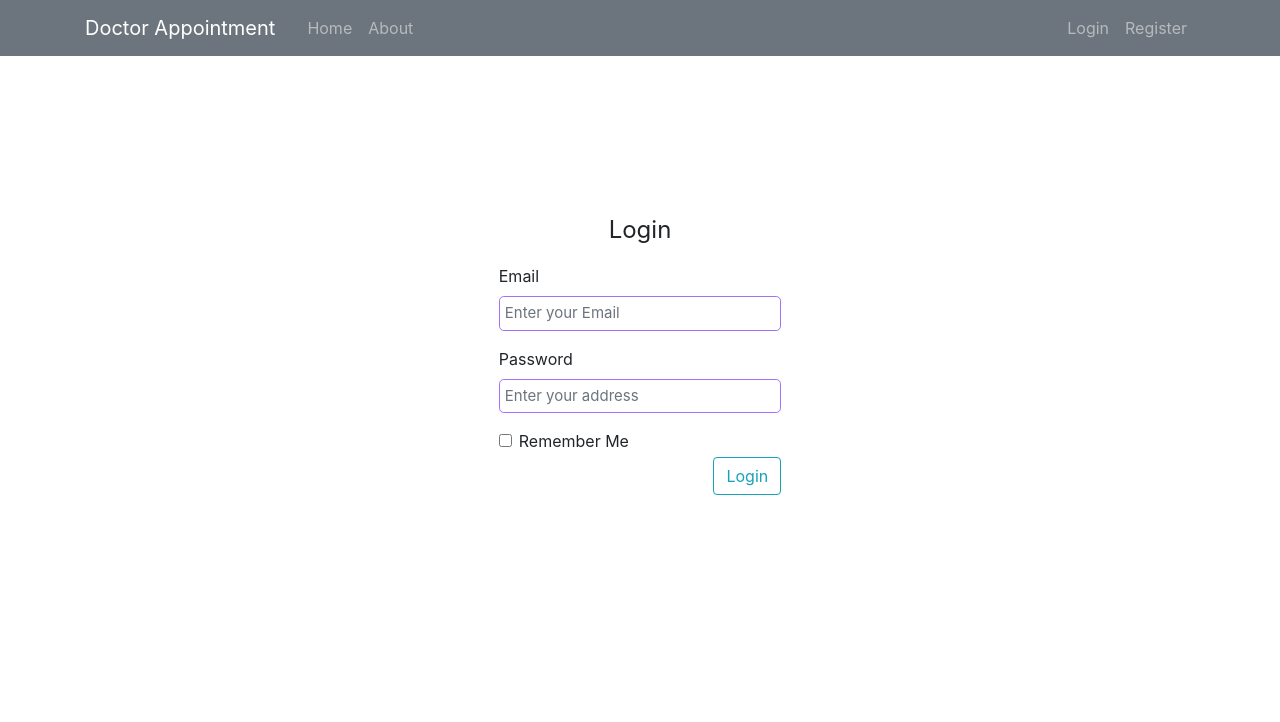
After one commit to Ali-hadi1/appointment, a Flask app: page /login in a window 1280 px wide. The commit adds this page. Shown: the top 722 px of the page. Run offline with Flask 2, Linux system fonts and the light colour scheme; some libraries are stand-ins or nearby versions.

Commit message:
merge changes

```diff
--- a/appointment/__init__.py
+++ b/appointment/__init__.py
@@ -1,6 +1,7 @@
 from flask import Flask
 from flask_bcrypt import Bcrypt
 from flask_sqlalchemy import SQLAlchemy
+from flask_login import LoginManager
 
 app = Flask(__name__)
 
@@ -10,6 +11,9 @@ app.config['SQLALCHEMY_DATABASE_URI'] = 'sqlite:///site.db'
 app.config['SQLALCHEMY_TRACK_MODIFICATIONS'] = False
 db = SQLAlchemy(app)
 bcrypt = Bcrypt(app)
+login_manager = LoginManager(app)
+login_manager.login_view = 'login'
+login_manager.login_message_category = 'info'
 
 
 
--- a/appointment/forms.py
+++ b/appointment/forms.py
@@ -1,20 +1,49 @@
-from random import choices
 from flask_wtf import FlaskForm
+from flask_login import current_user
 from wtforms import StringField, PasswordField, SubmitField, BooleanField, DateField, RadioField, SelectField
-from wtforms.validators import DataRequired, Length, Email, EqualTo
+from wtforms.validators import DataRequired, Length, Email, EqualTo, ValidationError
+from appointment.models import User
 
-class PatientRegisterationForm(FlaskForm):
+class UserRegisteration(FlaskForm):
     name = StringField('name', validators=[DataRequired(), Length(min=2 , max=8)])
     email = StringField('email',validators=[DataRequired(), Email()])
     lastname = StringField('lastname', validators=[DataRequired(), Length(min=4 , max=8)])
     address = StringField('address', validators=[DataRequired(), Length(max=200)])
     date_of_birth = DateField('date_of_birth', validators=[DataRequired()])
     phone = StringField('phone', validators=[DataRequired(), Length(min=10, max=14)])
-    status = RadioField('status', choices=['single', 'married'])
+    role = SelectField('Register As', choices=[(2, 'Doctor'), (3, 'Patient')])
     gender = RadioField("gender", choices=['male','female'])
     password = PasswordField('password', validators=[DataRequired()])
     confirm_password = PasswordField('confirm_password', validators=[DataRequired(), EqualTo('password')])
     submit = SubmitField('submit')
+
+    def validate_email(self, email):
+        user = User.query.filter_by(email=email.data).first()
+        if user:
+            raise ValidationError("this email already exist!")
+
+class UpdateAccount(FlaskForm):
+    name = StringField('name', validators=[DataRequired(), Length(min=2, max=8)])
+    email = StringField('email', validators=[DataRequired(), Email()])
+    lastname = StringField('lastname', validators=[DataRequired(), Length(min=4, max=8)])
+    address = StringField('address', validators=[DataRequired(), Length(max=200)])
+    date_of_birth = DateField('date_of_birth', validators=[DataRequired()])
+    phone = StringField('phone', validators=[DataRequired(), Length(min=10, max=14)])
+    gender = RadioField("gender", choices=['male', 'female'])
+    submit = SubmitField('update')
+
+    def validate_email(self, email):
+        if email.data != current_user.email:
+            user = User.query.filter_by(email=email.data).first()
+            if user:
+                raise ValidationError("this email already exist!")
+
+class Login(FlaskForm):
+    email = StringField('email', validators=[DataRequired(), Email()])
+    password = PasswordField('password', validators=[DataRequired()])
+    remember = BooleanField('Remember Me')
+    submit = SubmitField('Login')
+
 
 class DoctorRegisterationForm(FlaskForm):
     name = StringField('name', validators=[DataRequired(), Length(min=2 , max=8)])
@@ -22,7 +51,7 @@ class DoctorRegisterationForm(FlaskForm):
     lastname = StringField('lastname', validators=[DataRequired(), Length(min=4 , max=8)])
     address = StringField('address', validators=[DataRequired(), Length(max=200)])
     date_of_birth = DateField('date_of_birth', validators=[DataRequired()])
-    dgree = SelectField('degree', validators=[DataRequired()],
+    degree = SelectField('degree', validators=[DataRequired()],
              choices=[(1,"1 Degree"),(2,"2 Degree"),(3,"3 Degree")] )
     speciality = StringField('speciality', validators=[DataRequired(), Length(min=4 , max=200)])
     phone = StringField('phone', validators=[DataRequired(), Length(min=10, max=14)])
--- a/appointment/routes.py
+++ b/appointment/routes.py
@@ -1,13 +1,20 @@
-from flask import Flask, render_template, url_for, flash, redirect
+from flask import Flask, render_template, url_for, flash, redirect, request
 from appointment import app, db, bcrypt
-from appointment.models import Patient
-from appointment.forms import PatientRegisterationForm, DoctorRegisterationForm
+from appointment.models import User
+from appointment.forms import UserRegisteration, Login, DoctorRegisterationForm
+from flask_login import login_user, current_user, logout_user, login_required
+
+
+@app.route("/dashboard")
+@login_required
+def dashboard():
+    if current_user.role == 1:
+        return render_template("index.html")
+    else:
+        flash("Oops, you haven't right privilage", 'info')
+        return redirect(url_for('home'))
 
 @app.route("/")
-@app.route("/dashboard")
-def dashboard():
-    return render_template("index.html")
-
 @app.route("/home")
 def home():
     return render_template("home.html")
@@ -15,10 +22,10 @@ def home():
 
 @app.route("/register", methods=['GET','POST'])
 def register():
-    form = PatientRegisterationForm()
+    form = UserRegisteration()
     if form.validate_on_submit():
         hashed_password = bcrypt.generate_password_hash(form.password.data).decode('utf-8')
-        patient = Patient(name=form.name.data, lastname=form.lastname.data, email=form.email.data,
+        patient = User(name=form.name.data, lastname=form.lastname.data, email=form.email.data,
             address = form.address.data, date_of_birth = form.date_of_birth.data, phone= form.phone.data
             ,password=hashed_password)
         db.session.add(patient)
@@ -26,3 +33,29 @@ def register():
         flash('Your account has been created! You are now able to log in', 'success')
         return redirect(url_for('home'))
     return render_template("register.html", form=form)
+
+
+@app.route("/login", methods=('GET', 'POST'))
+def login():
+    if current_user.is_authenticated:
+        return redirect(url_for('home'))
+    form = Login()
+    if form.validate_on_submit():
+        user = User.query.filter_by(email=form.email.data).first()
+        if user and bcrypt.check_password_hash(user.password, form.password.data):
+            login_user(user, remember=form.remember.data)
+            next_page = request.args.get('next')
+            return redirect(next_page) if next_page else redirect(url_for('home'))
+        else:
+            flash("check your email or passowrd!", 'danger')
+    return render_template("login.html", form=form)
+@app.route("/logout")
+def logout():
+    logout_user()
+    return redirect(url_for('home'))
+
+
+@app.route("/profile")
+@login_required
+def profile():
+    return render_template('profile.html', user=current_user)
--- a/appointment/static/style.css
+++ b/appointment/static/style.css
@@ -27,6 +27,14 @@
 .white{
     color: white;
 }
-.mt-8{
-    margin-top: 80px;
+.mt-6{
+    margin-top: 60px;
 }
+.content-center{
+    display: flex;
+    justify-content: center;
+    align-items: center;
+}
+.h-full{
+    height: calc(100vh - 4.8rem);
+}
--- a/appointment/templates/home.html
+++ b/appointment/templates/home.html
@@ -1,4 +1,8 @@
 {% extends "layout/layout.html" %}
+
+{% block header %}
+    {% include "layout/home_header.html" %}
+{% endblock %}
 
 {% block content %}
 
--- a/appointment/templates/layout/home_header.html
+++ b/appointment/templates/layout/home_header.html
@@ -7,12 +7,22 @@
         </button>
         <div class="collapse navbar-collapse" id="navbarToggle">
           <div class="navbar-nav mr-auto">
-            <a class="nav-item nav-link" href="#">Home</a>
+            {% if current_user.is_authenticated %}
+
+            {% endif %}
+            <a class="nav-item nav-link" href="{{ url_for('home') }}">Home</a>
             <a class="nav-item nav-link" href="#">About</a>
           </div>
-          <div class="navbar-nav">
-            <a class="nav-item nav-link" href="#">Login</a>
-            <a class="nav-item nav-link" href="{{ url_for('register') }}">Register</a>
+            <div class="navbar-nav">
+                {% if not current_user.is_authenticated %}
+                    <a class="nav-item nav-link" href="{{ url_for('login') }}">Login</a>
+                {% endif %}
+                {% if not current_user.is_authenticated %}
+                    <a class="nav-item nav-link" href="{{ url_for('register') }}">Register</a>
+                {% endif %}
+                {% if current_user.is_authenticated %}
+                    <a class="nav-item nav-link" href="{{ url_for('logout') }}">Logout</a>
+                {% endif %}
           </div>
         </div>
       </div>
--- a/appointment/templates/layout/layout.html
+++ b/appointment/templates/layout/layout.html
@@ -19,6 +19,15 @@
     {% endblock %}
 
     {% block content %}
+        {% with messages = get_flashed_messages(with_categories=true) %}
+            {% if messages %}
+                {% for category, message in messages %}
+                    <div class="alert alert-{{ category }}">
+                        {{ message }}
+                    </div>
+                {% endfor %}
+            {% endif %}
+        {% endwith %}
 
     {% endblock %}
 
--- /dev/null
+++ b/appointment/templates/login.html
@@ -0,0 +1,54 @@
+{% extends "layout/layout.html" %}
+
+{% block content %}
+    {% include 'layout/home_header.html' %}
+
+    <div class="content-center h-full col-lg-12">
+        <form action="" method="post" class="col-lg-3">
+            <legend class="d-flex justify-content-center mb-3">Login</legend>
+            {{ form.hidden_tag() }}
+            <div class="row">
+                <div class="col-lg-12">
+                    <div class="form-group">
+                        {{ form.email.label(class="form-control-label text-capitalize") }}
+                        {% if form.email.errors %}
+                            {{ form.email(class="form-control form-control-lg is-invalid") }}
+                            <div class="invalid-feedback">
+                                {% for errors in form.email.errors %}
+                                    <span> {{ error }} </span>
+                                {% endfor %}
+                            </div>
+                        {% else %}
+                            {{ form.email(class="form-control form-control-lg input_style", placeholder="Enter your Email") }}
+                        {% endif %}
+                    </div>
+                </div>
+            </div>
+            <div class="row">
+                <div class="col-lg-12">
+
+                    <div class="form-group">
+                        {{ form.password.label(class="form-control-label text-capitalize") }}
+                        {% if form.password.errors %}
+                            {{ form.password(class="form-control form-control-lg is-invalid") }}
+                            <div class="invalid-feedback">
+                                {% for errors in form.password.errors %}
+                                    <span> {{ error }} </span>
+                                {% endfor %}
+                            </div>
+                        {% else %}
+                            {{ form.password(class="form-control form-control-lg input_style", placeholder="Enter your address") }}
+                        {% endif %}
+                    </div>
+                </div>
+            </div>
+            <div class="form-check">
+                {{ form.remember(class="form-check-input") }}
+                {{ form.remember.label(class="form-check-label") }}
+            </div>
+            <div class="form-group mt-1 d-flex justify-content-end">
+                {{ form.submit(class="btn btn-outline-info") }}
+            </div>
+        </form>
+    </div>
+{% endblock %}
--- /dev/null
+++ b/appointment/templates/profile.html
@@ -0,0 +1,5 @@
+
+
+<h1>
+    {{ user.name }}
+</h1>
--- a/run.py
+++ b/run.py
@@ -1,4 +1,4 @@
 from appointment import app
 
 if __name__=='__main__':
-    app.run(debug=True)
+    app.run(host='127.0.0.1',port=8000,debug=True)
```
Also changed, not shown: appointment/models.py (+28 -13 lines), appointment/templates/register.html (+8 -11 lines), appointment/site.db.
